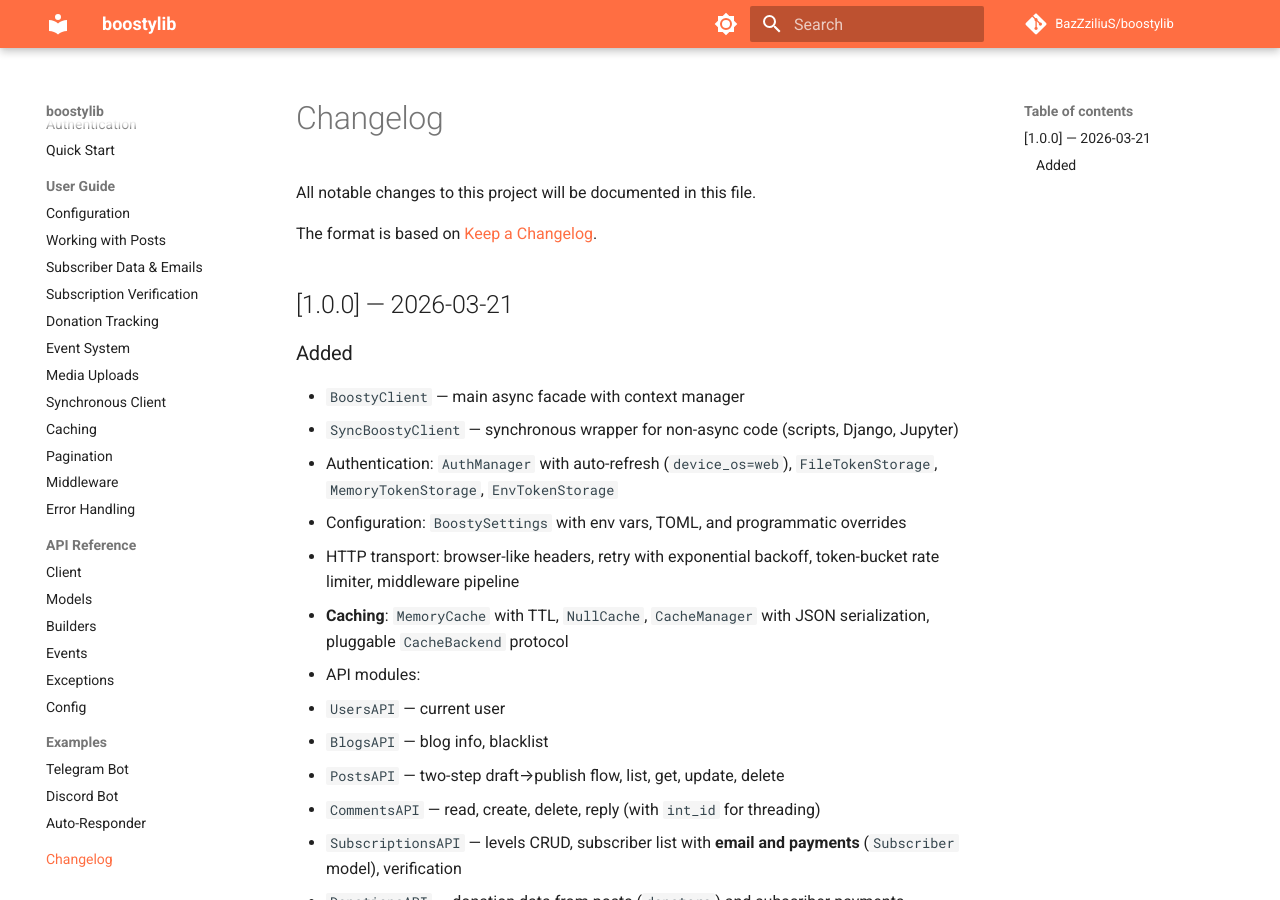
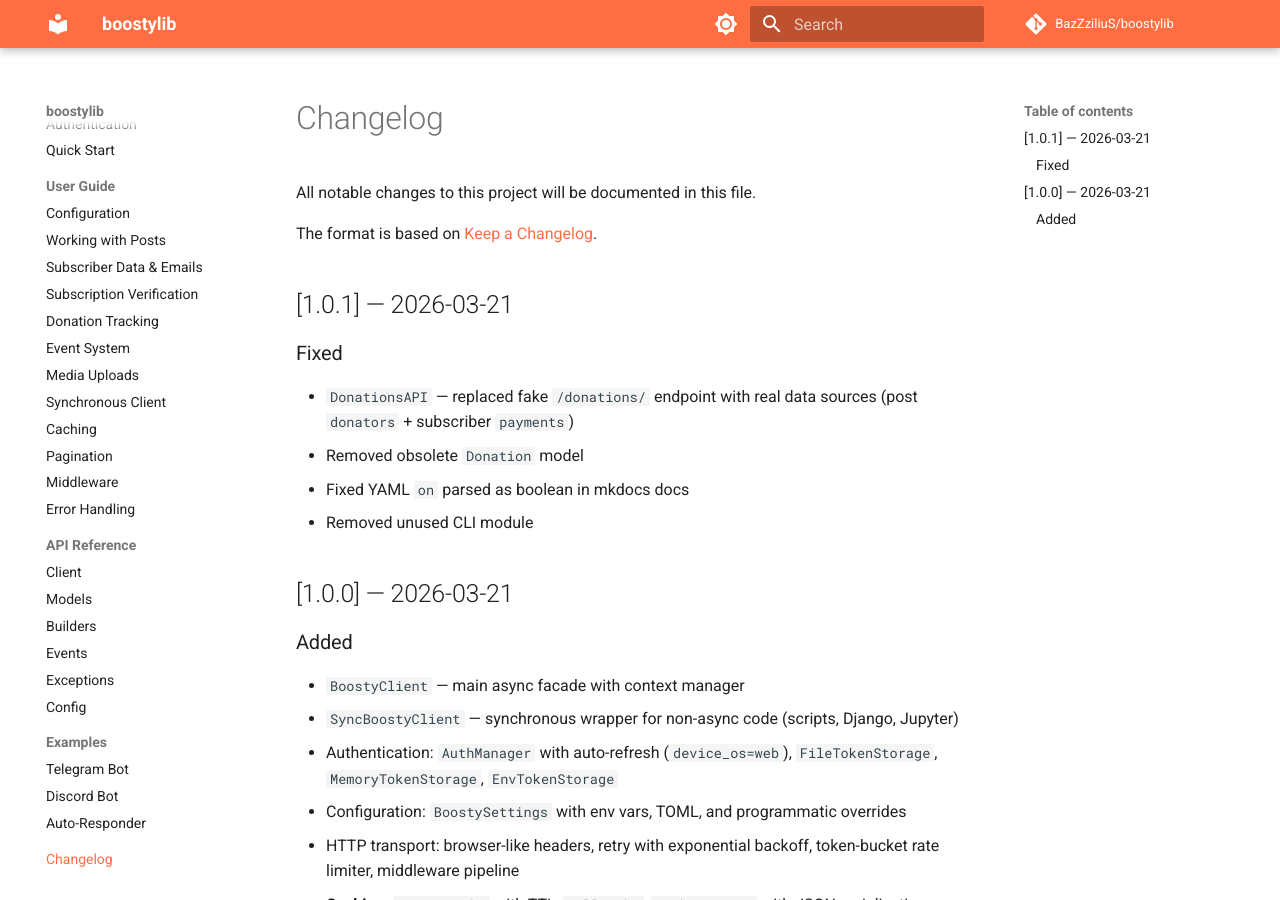
Before and after one commit to BazZziliuS/boostylib, an MkDocs documentation site: the page built from docs/changelog.md, in a window 1280 px wide and 900 px high. Built offline with MkDocs 1.6.1 and Material for MkDocs 9.7.7, drawn with Linux system fonts in a browser that asks for light colours; comment, search, counter and statistics services are not loaded.

Commit message:
release: v1.0.1

```diff
--- a/docs/changelog.md
+++ b/docs/changelog.md
@@ -3,6 +3,15 @@
 All notable changes to this project will be documented in this file.
 
 The format is based on [Keep a Changelog](https://keepachangelog.com/).
+
+## [1.0.1] — 2026-03-21
+
+### Fixed
+
+- `DonationsAPI` — replaced fake `/donations/` endpoint with real data sources (post `donators` + subscriber `payments`)
+- Removed obsolete `Donation` model
+- Fixed YAML `on` parsed as boolean in mkdocs docs
+- Removed unused CLI module
 
 ## [1.0.0] — 2026-03-21
 
--- a/pyproject.toml
+++ b/pyproject.toml
@@ -4,7 +4,7 @@ build-backend = "hatchling.build"
 
 [project]
 name = "boostylib"
-version = "1.0.0"
+version = "1.0.1"
 description = "Async Python library for Boosty.to API"
 readme = "README.md"
 license = "MIT"
--- a/src/boostylib/__init__.py
+++ b/src/boostylib/__init__.py
@@ -24,7 +24,7 @@ from boostylib.http.exceptions import (
     BoostyServerError,
 )
 
-__version__ = "1.0.0"
+__version__ = "1.0.1"
 
 __all__ = [
     "AuthCredentials",
```
